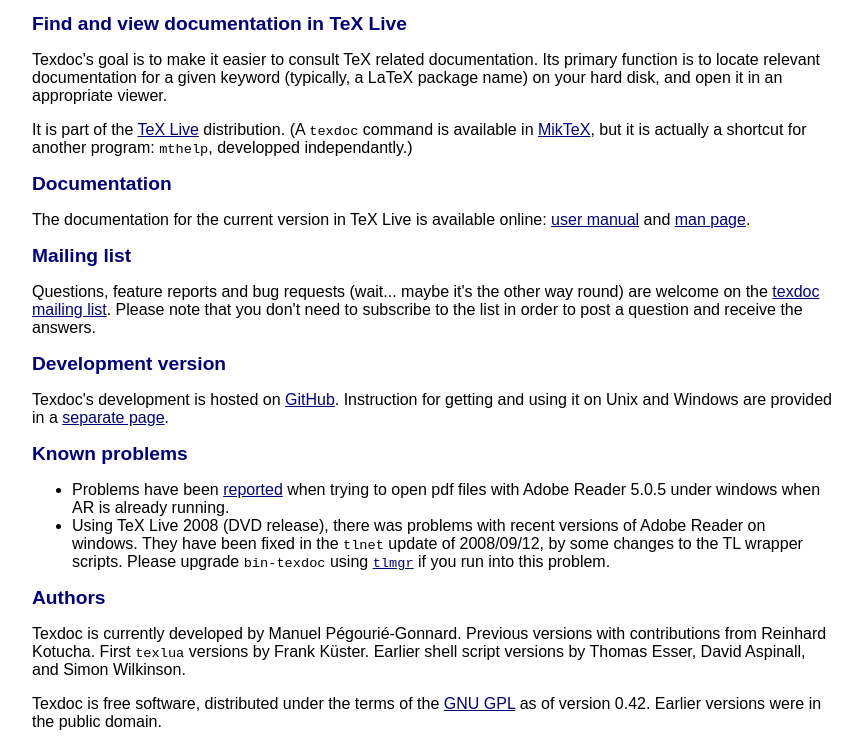
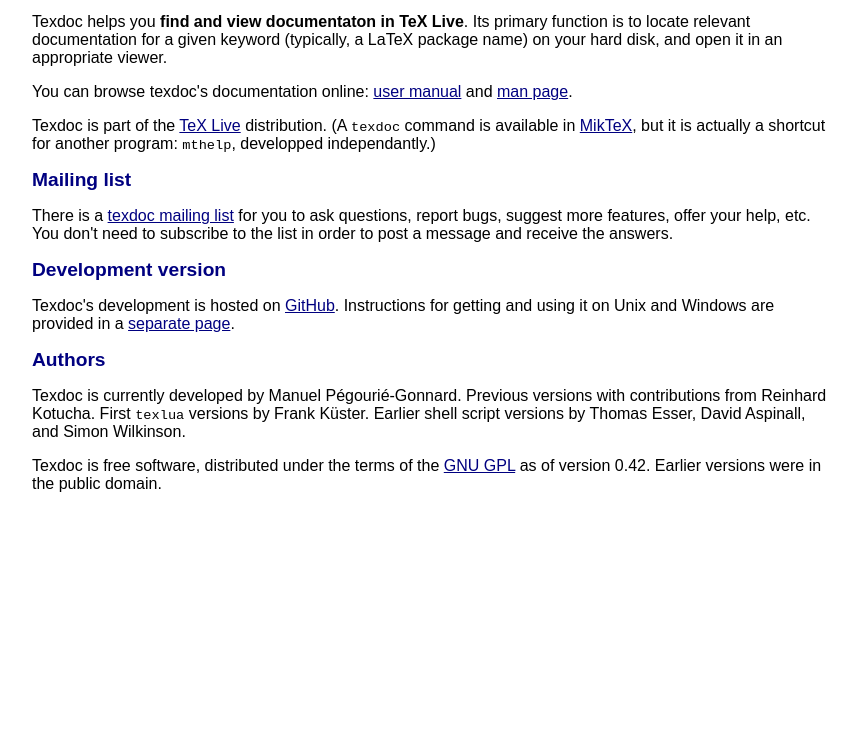
Before and after one commit to mpg/texdoc, a plain HTML site: page index.html in a window 1280 px wide. Shown: the part 47-800 px from the top of the page, without its empty margins (208-1070 px from the left). Drawn offline with Linux system fonts and the light colour scheme.

Commit message:
Make index shorter.

```diff
--- a/index.html
+++ b/index.html
@@ -18,54 +18,34 @@
 
   <h1>Texdoc</h1>
 
-  <h2>Find and view documentation in TeX Live</h2>
-
-  <p>Texdoc's goal is to make it easier to consult TeX related documentation.
-  Its primary function is to locate relevant documentation for a given
-  keyword (typically, a LaTeX package name) on your hard disk, and open it in an
+  <p>Texdoc helps you <strong>find and view documentaton in TeX Live</strong>.
+  Its primary function is to locate relevant documentation for a given keyword
+  (typically, a LaTeX package name) on your hard disk, and open it in an
   appropriate viewer.</p>
 
-  <p>It is part of the <a href="../texlive/">TeX Live</a> distribution. (A
-  <code>texdoc</code> command is available in <a
-   href="http://miktex.org/">MikTeX</a>, but it is actually a shortcut for
-  another program: <code>mthelp</code>, developped independantly.)</p>
-
-  <h2>Documentation</h2>
-
-  <p>The documentation for the current version in TeX Live is available online:
+  <p>You can browse texdoc's documentation online:
   <a href="/svn/texlive/trunk/Master/texmf/doc/texdoc/texdoc.pdf" >user
    manual</a> and <a
    href="/svn/texlive/trunk/Master/texmf/doc/man/man1/texdoc.man1.pdf" >man
    page</a>.</p>
 
+  <p>Texdoc is part of the <a href="../texlive/">TeX Live</a> distribution. (A
+  <code>texdoc</code> command is available in <a
+   href="http://miktex.org/">MikTeX</a>, but it is actually a shortcut for
+  another program: <code>mthelp</code>, developped independantly.)</p>
+
   <h2>Mailing list</h2>
 
-  <p>Questions, feature reports and bug requests (wait... maybe it's the
-  other way round) are welcome on the <a href="../mailman/listinfo/texdoc/"
-   >texdoc mailing list</a>. Please note that you don't need to subscribe to the
-  list in order to post a question and receive the answers.</p>
+  <p>There is a <a href="../mailman/listinfo/texdoc/" >texdoc mailing
+   list</a> for you to ask questions, report bugs, suggest more features, offer
+  your help, etc. You don't need to subscribe to the list in order to post a
+  message and receive the answers.</p>
 
   <h2>Development version</h2>
 
   <p>Texdoc's development is hosted on <a href="http://github.com/mpg/texdoc"
-   >GitHub</a>. Instruction for getting and using it on Unix and Windows are
+   >GitHub</a>. Instructions for getting and using it on Unix and Windows are
   provided in a <a href="./dev/">separate page</a>.</p>
-
-  <h2>Known problems</h2>
-
-  <ul>
-   <li>Problems have been <a
-    href="http://tug.org/pipermail/tex-live/2009-March/020296.html"
-    >reported</a> when trying to open pdf files with Adobe Reader 5.0.5 under
-   windows when AR is already running.</li>
-
-   <li>Using TeX Live 2008 (DVD release), there was problems with recent
-   versions of Adobe Reader on windows. They have been fixed in the
-   <code>tlnet</code> update of 2008/09/12, by some changes to the
-   TL wrapper scripts. Please upgrade <code>bin-texdoc</code> using <a
-    href="http://www.tug.org/texlive/tlmgr.html"><code>tlmgr</code></a> if you
-   run into this problem.</li>
-  </ul>
 
   <h2>Authors</h2>
 
```
